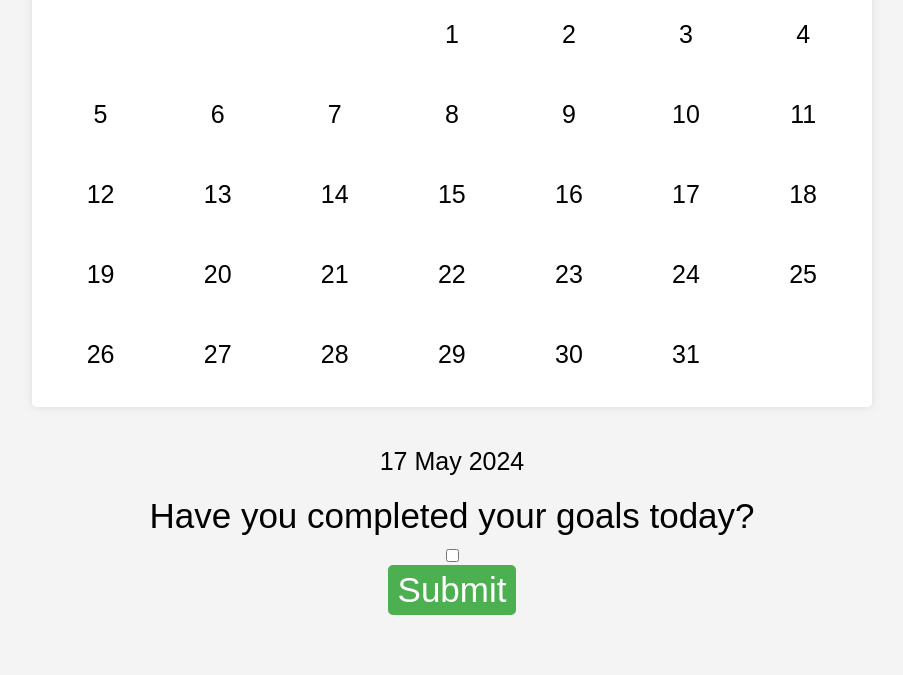
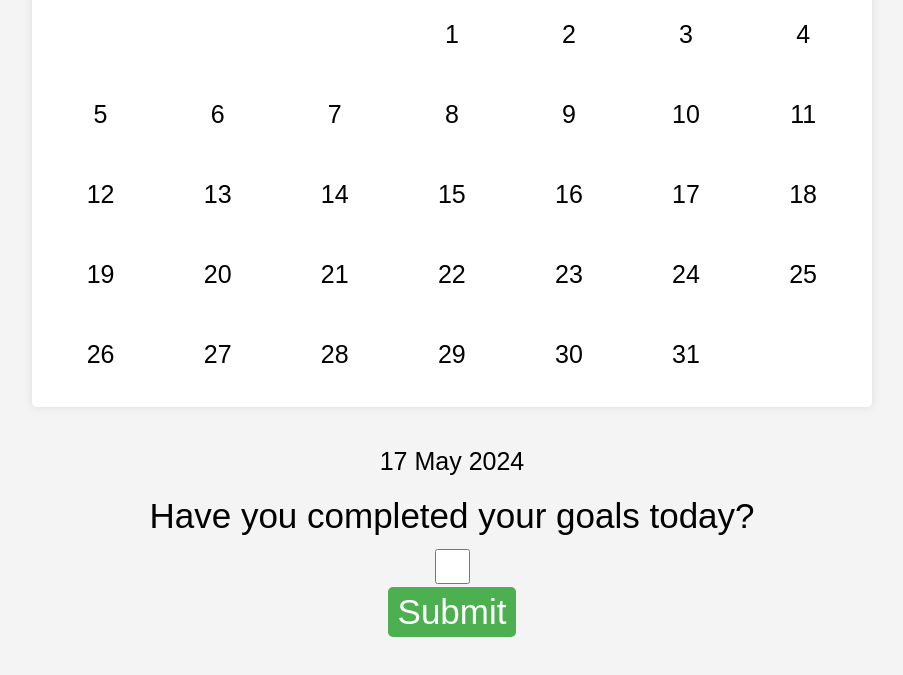
Before and after one commit to Dhruvkalal90/goali, a plain HTML site: page index.html in a window 1280 px wide. Shown: the part 87-762 px from the top of the page, without its empty margins (188-1091 px from the left). Drawn offline with Linux system fonts and the light colour scheme.

Commit message:
Update index.html

```diff
--- a/index.html
+++ b/index.html
@@ -102,7 +102,7 @@
 
     <form id="goalsForm">
         <label for="goalsCompleted">Have you completed your goals today?</label>
-        <input type="checkbox" id="goalsCompleted" name="goalsCompleted">
+        <input type="checkbox" id="goalsCompleted" name="goalsCompleted" class="goal">
         <button type="submit">Submit</button>
     </form>
 </body>
```
